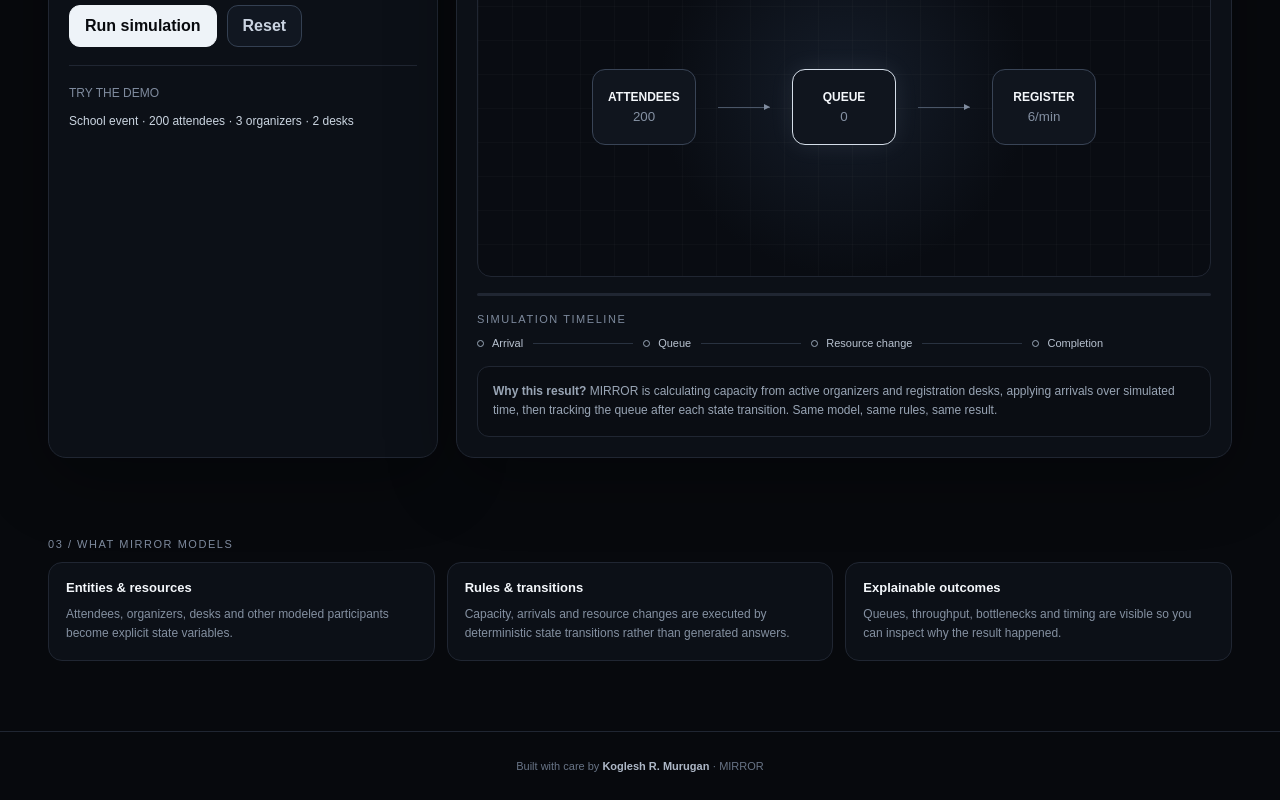
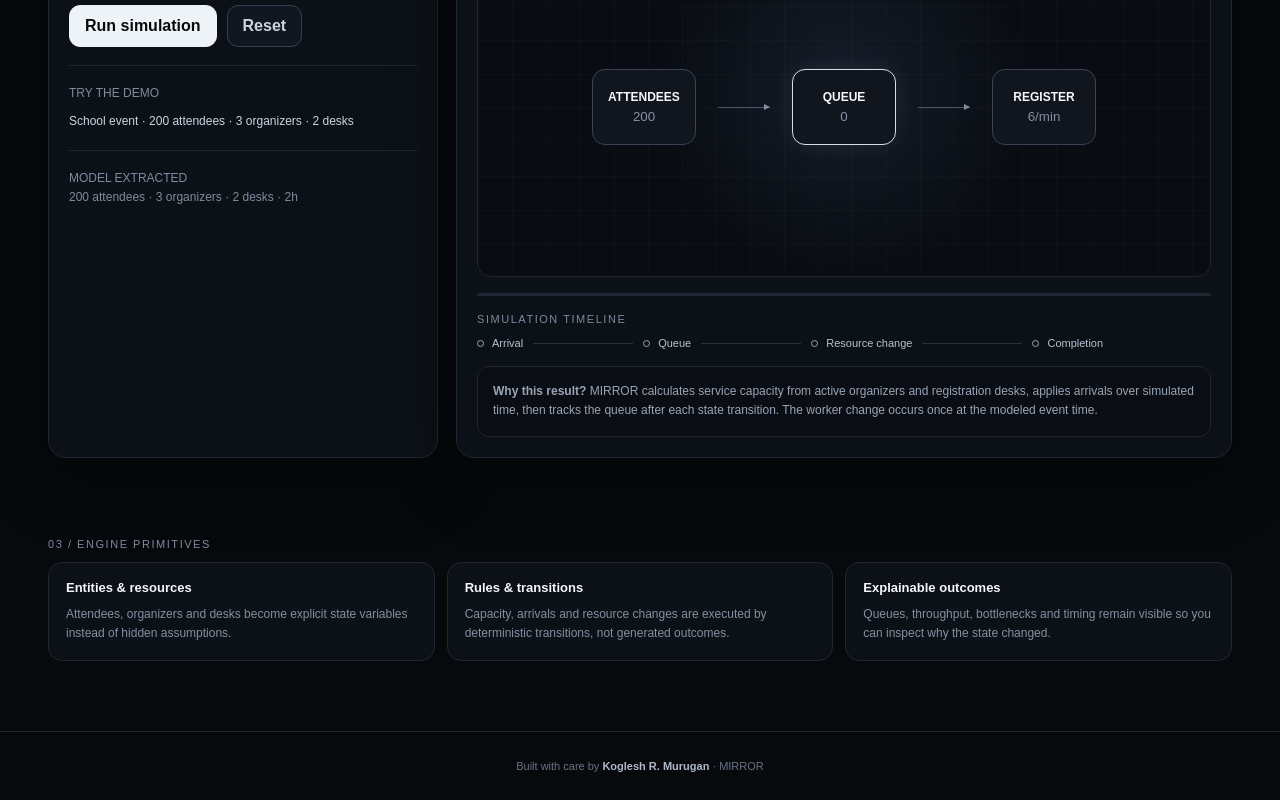
Before and after one commit to kogleshofficial-hub/mirror-simulation-engine, a Next.js app: page / in a window 1280 px wide. Shown: the part 725-1525 px from the top of the page. Built offline with nearby package versions, Linux system fonts and the light colour scheme.

Commit message:
Harden MIRROR simulation calculations and interactions

```diff
--- a/app/page.tsx
+++ b/app/page.tsx
@@ -1,56 +1,51 @@
 'use client'
 
-import { useMemo, useState } from 'react'
+import { useEffect, useMemo, useState } from 'react'
 
 type Model={attendees:number;organizers:number;desks:number;duration:number;lossAt:number|null}
-
 const demo='I want to run a school event for around 200 students. I have 3 organizers, 2 registration desks, and about 2 hours. What happens if one organizer leaves halfway through?'
-
+const clean=(value:string)=>Number(value.replace(/,/g,''))
 function parse(text:string):Model{
- const n=(re:RegExp, fallback:number)=>{const m=text.match(re);return m?Math.max(0,Number(m[1])):fallback}
+ const n=(re:RegExp, fallback:number)=>{const m=text.match(re);return m?Math.max(0,clean(m[1])):fallback}
  const attendees=n(/(\d[\d,]*)\s*(?:students|attendees|people)/i,200)
  const organizers=n(/(\d[\d,]*)\s*(?:organizers|staff|workers)/i,3)
  const desks=n(/(\d[\d,]*)\s*(?:registration\s*)?(?:desks|counters|stations)/i,2)
- const duration=n(/(\d[\d,]*)\s*(?:hours|hr)/i,2)
- const loss=/leaves?|leaving|unavailable|gone|loses?|removed/i.test(text)?Math.round(duration*30):null
+ const duration=n(/(\d[\d,]*)\s*(?:hours|hrs|hr)/i,2)
+ const loss=/leaves?|leaving|unavailable|gone|loses?|removed/i.test(text)?Math.round(duration*60/2):null
  return {attendees,organizers,desks,duration,lossAt:loss}
 }
-
 function result(model:Model, minute:number){
  let workers=model.organizers
- if(model.lossAt!==null && minute>=model.lossAt) workers=Math.max(0,model.organizers-1)
+ if(model.lossAt!==null&&minute>=model.lossAt) workers=Math.max(0,model.organizers-1)
  const capacity=Math.max(0,Math.min(workers,model.desks))*3
- const arrivals=Math.min(model.attendees,Math.ceil(model.attendees/model.duration)*minute)
+ const arrivals=Math.min(model.attendees,Math.ceil((model.attendees/(model.duration*60))*minute))
  const served=Math.min(arrivals,capacity*minute)
  const queue=Math.max(0,arrivals-served)
- const completion=Math.ceil(model.attendees/Math.max(1,capacity))
- return {workers,capacity,queue,served,completion,bottleneck:workers<=model.desks?'Organizers':'Registration desks'}
+ const bottleneck=workers<=model.desks?'Organizers':'Registration desks'
+ return {workers,capacity,queue,served,bottleneck}
 }
 
 export default function Home(){
- const [text,setText]=useState(demo)
- const [model,setModel]=useState<Model>(()=>parse(demo))
- const [minute,setMinute]=useState(0)
- const [running,setRunning]=useState(false)
- const [error,setError]=useState('')
+ const [text,setText]=useState(demo),[model,setModel]=useState<Model>(()=>parse(demo)),[minute,setMinute]=useState(0),[running,setRunning]=useState(false),[error,setError]=useState('')
  const state=useMemo(()=>result(model,minute),[model,minute])
- const run=()=>{const m=parse(text);if(m.attendees<=0){setError('I can’t run this scenario yet. Add at least one attendee.');return}if(m.organizers<=0||m.desks<=0){setError('I can’t run this scenario yet. Define at least one organizer and one registration desk.');return}setError('');setModel(m);setMinute(0);setRunning(true);let t=0;const id=window.setInterval(()=>{t+=1;setMinute(t);if(t>=m.duration*60){window.clearInterval(id);setRunning(false)}},80)}
+ useEffect(()=>{if(!running)return;const id=window.setInterval(()=>setMinute(m=>{if(m>=model.duration*60){setRunning(false);return m}return m+1}),80);return()=>window.clearInterval(id)},[running,model.duration])
+ const run=()=>{const m=parse(text);if(m.attendees<=0){setError('Add at least one attendee.');return}if(m.organizers<=0||m.desks<=0){setError('Define at least one organizer and one registration desk.');return}if(m.duration<=0){setError('Define a positive duration.');return}setError('');setModel(m);setMinute(0);setRunning(true)}
  const reset=()=>{setRunning(false);setMinute(0);setError('')}
  const pct=Math.min(100,(minute/(model.duration*60))*100)
  return <main className="shell">
   <header className="top"><div className="brand"><div className="mark">M</div><strong>MIRROR</strong></div><div className="status"><i className="dot"/> deterministic engine ready</div></header>
   <section className="hero"><div className="eyebrow">Interactive simulation engine</div><h1>Test the decision<br/><span>before reality does.</span></h1><p>Describe a real situation in your own words. MIRROR turns it into a structured model, executes deterministic rules, and shows the consequences as the simulation unfolds.</p></section>
   <section className="workspace">
-   <div className="panel input-panel"><div className="label">01 / Scenario</div><textarea className="textarea" value={text} onChange={e=>setText(e.target.value)} aria-label="Scenario description"/><div className="actions"><button className="primary" onClick={run}>{running?'Running…':'Run simulation'}</button><button className="secondary" onClick={reset}>Reset</button></div>{error&&<div className="error">{error}</div>}<div className="demo">TRY THE DEMO<button onClick={()=>setText(demo)}>School event · 200 attendees · 3 organizers · 2 desks</button></div></div>
+   <div className="panel input-panel"><div className="label">01 / Scenario</div><textarea className="textarea" value={text} onChange={e=>setText(e.target.value)} aria-label="Scenario description"/><div className="actions"><button className="primary" onClick={run} disabled={running}>{running?'Running…':'Run simulation'}</button><button className="secondary" onClick={reset}>Reset</button></div>{error&&<div className="error">{error}</div>}<div className="demo">TRY THE DEMO<button onClick={()=>setText(demo)}>School event · 200 attendees · 3 organizers · 2 desks</button></div><div className="demo"><span>MODEL EXTRACTED</span><br/>{model.attendees} attendees · {model.organizers} organizers · {model.desks} desks · {model.duration}h</div></div>
    <div className="panel sim"><div className="simhead"><div><div className="label">02 / Live model</div><div className="simtitle">Registration flow</div><div className="sub">State updates every simulated minute</div></div><div className="clock">{String(Math.floor(minute/60)).padStart(2,'0')}:{String(minute%60).padStart(2,'0')} / {String(model.duration).padStart(2,'0')}:00</div></div>
     <div className="metrics"><div className="metric"><span>Queue</span><b>{state.queue}</b></div><div className="metric"><span>Served</span><b>{state.served}</b></div><div className="metric"><span>Active staff</span><b>{state.workers}</b></div><div className="metric"><span>Bottleneck</span><b style={{fontSize:14}}>{state.bottleneck}</b></div></div>
     <div className="stage"><div className="grid"/><div className="flow"><div className="node"><strong>ATTENDEES</strong><small>{model.attendees}</small></div><div className="line"/><div className="node hot"><strong>QUEUE</strong><small>{state.queue}</small></div><div className="line"/><div className="node"><strong>REGISTER</strong><small>{state.capacity}/min</small></div></div>{running&&<div className="pulse" style={{left:`${18+pct*.55}%`,top:'49%'}}/>}</div>
     <div className="runbar"><span style={{width:`${pct}%`}}/></div>
     <div className="timeline"><div className="label">Simulation timeline</div><div className="track"><div className="event"><i/>Arrival</div><div className="rail"/><div className="event"><i/>Queue</div><div className="rail"/><div className="event"><i/>Resource change</div><div className="rail"/><div className="event"><i/>Completion</div></div></div>
-    <div className="explain"><strong>Why this result?</strong> MIRROR is calculating capacity from active organizers and registration desks, applying arrivals over simulated time, then tracking the queue after each state transition. Same model, same rules, same result.</div>
+    <div className="explain"><strong>Why this result?</strong> MIRROR calculates service capacity from active organizers and registration desks, applies arrivals over simulated time, then tracks the queue after each state transition. The worker change occurs once at the modeled event time.</div>
    </div>
   </section>
-  <section className="model"><div className="label">03 / What MIRROR models</div><div className="modelgrid"><div className="modelcard"><h3>Entities & resources</h3><p>Attendees, organizers, desks and other modeled participants become explicit state variables.</p></div><div className="modelcard"><h3>Rules & transitions</h3><p>Capacity, arrivals and resource changes are executed by deterministic state transitions rather than generated answers.</p></div><div className="modelcard"><h3>Explainable outcomes</h3><p>Queues, throughput, bottlenecks and timing are visible so you can inspect why the result happened.</p></div></div></section>
+  <section className="model"><div className="label">03 / Engine primitives</div><div className="modelgrid"><div className="modelcard"><h3>Entities & resources</h3><p>Attendees, organizers and desks become explicit state variables instead of hidden assumptions.</p></div><div className="modelcard"><h3>Rules & transitions</h3><p>Capacity, arrivals and resource changes are executed by deterministic transitions, not generated outcomes.</p></div><div className="modelcard"><h3>Explainable outcomes</h3><p>Queues, throughput, bottlenecks and timing remain visible so you can inspect why the state changed.</p></div></div></section>
   <footer className="footer">Built with care by <strong>Koglesh R. Murugan</strong> · MIRROR</footer>
  </main>
 }
```
